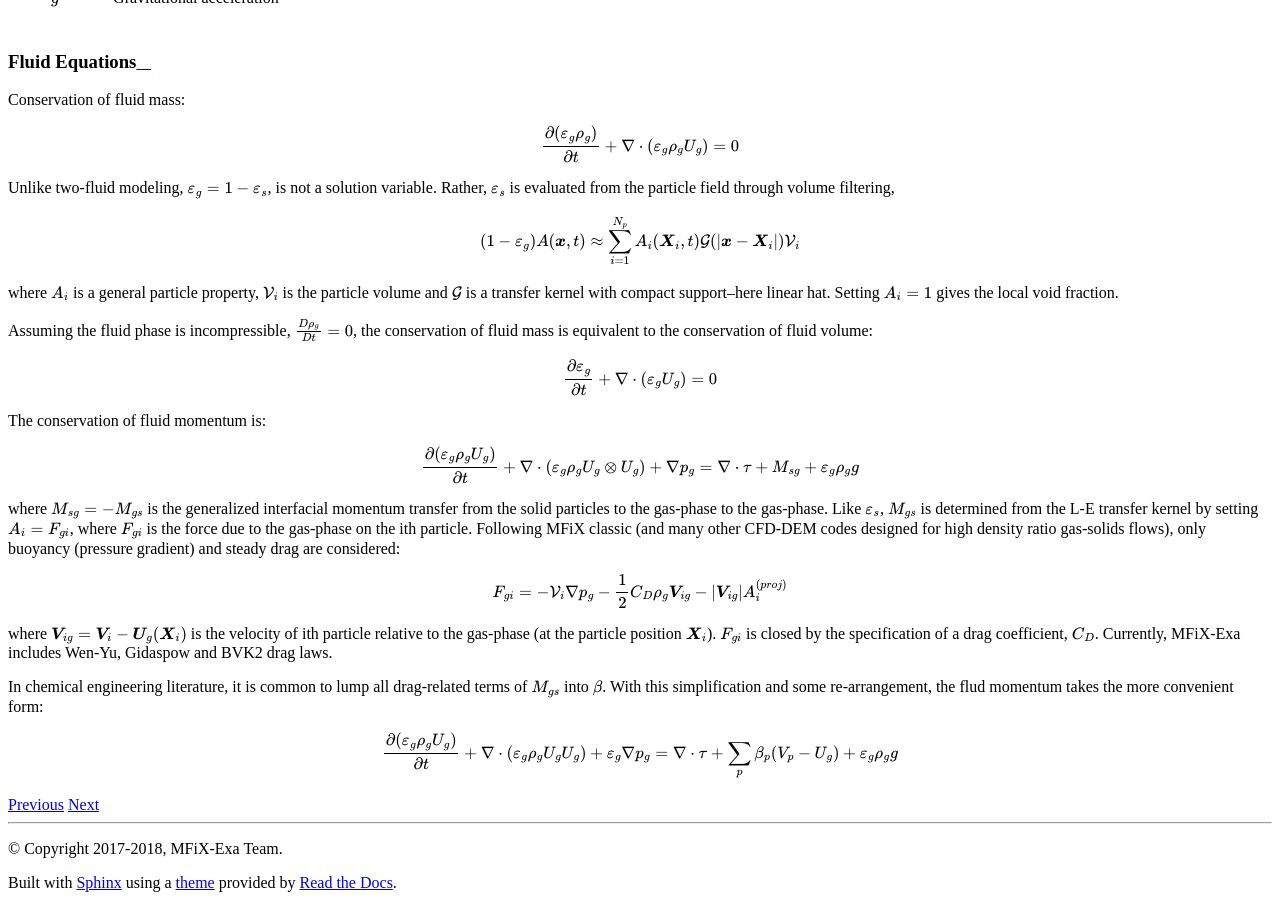
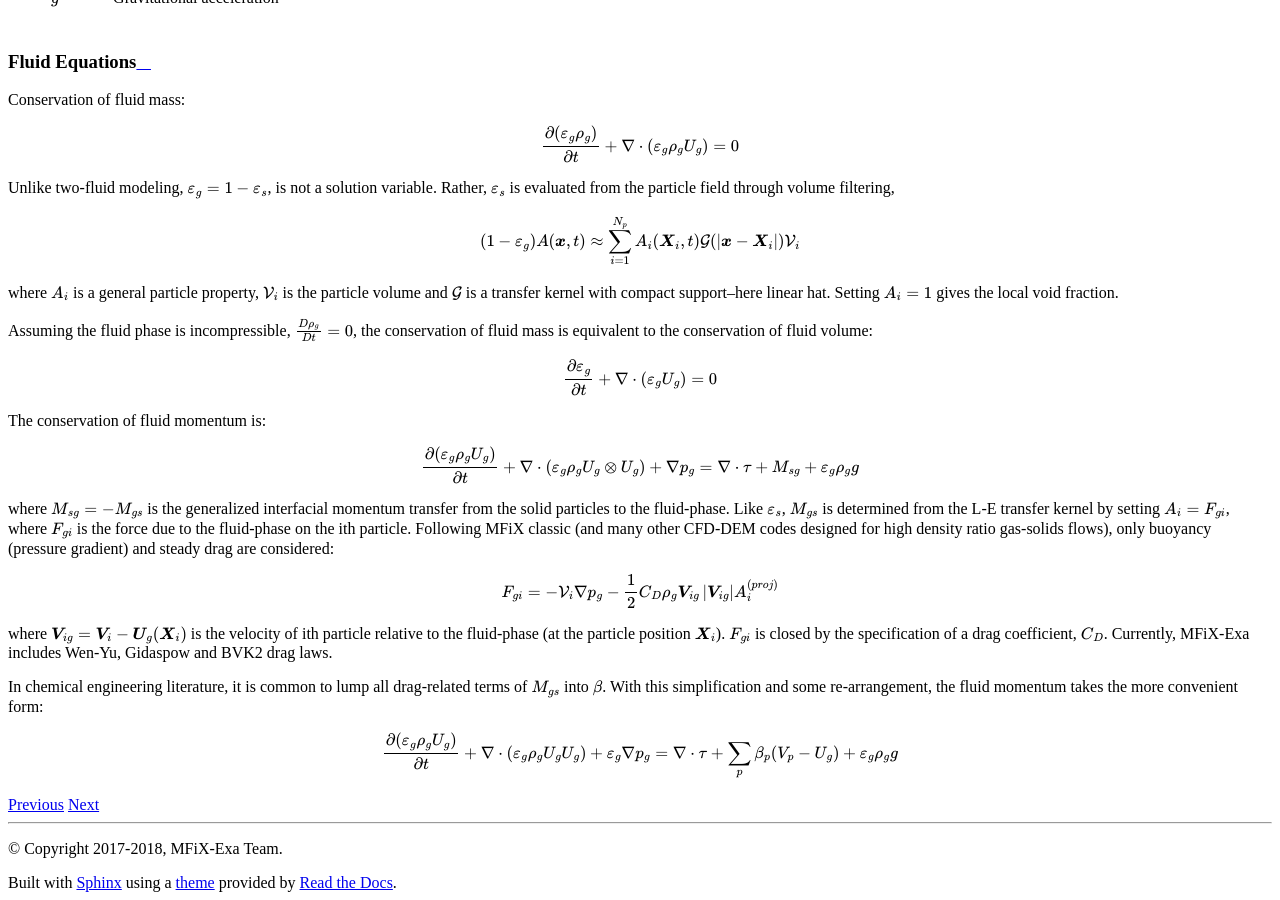
Before and after one commit to mwm126/MFIX-Exa, a Sphinx documentation site: the page built from docs/source/FluidEquations.rst, in a window 1280 px wide and 900 px high, scrolled down 764 px. Built offline with Sphinx 7.4.7 and the Read the Docs theme 2.0.0, drawn with Linux system fonts in a browser that asks for light colours.

Commit message:
WIP wdf fix bad error in fluid equations

```diff
--- a/docs/source/FluidEquations.rst
+++ b/docs/source/FluidEquations.rst
@@ -47,18 +47,18 @@ The conservation of fluid momentum is:
    = \nabla \cdot \tau + M_{sg} + \varepsilon_g \rho_g g
 
 where :math:`M_{sg} = - M_{gs}` is the generalized interfacial momentum transfer from
-the solid particles to the gas-phase to the gas-phase. Like :math:`\varepsilon_s`,
+the solid particles to the fluid-phase. Like :math:`\varepsilon_s`,
 :math:`M_{gs}` is determined from the L-E transfer kernel by setting :math:`A_i = F_{gi}`,
-where :math:`F_{gi}` is the force due to the gas-phase on the ith particle. Following
+where :math:`F_{gi}` is the force due to the fluid-phase on the ith particle. Following
 MFiX classic (and many other CFD-DEM codes designed for high density ratio gas-solids
 flows), only buoyancy (pressure gradient) and steady drag are considered:
 
 .. math::
    F_{gi} = - \mathcal{V}_i \nabla p_g
-   - \frac{1}{2} C_D \rho_g \boldsymbol{V}_{ig} -  \left|\boldsymbol{V}_{ig}\right| A_i^{(proj)}
+   - \frac{1}{2} C_D \rho_g \boldsymbol{V}_{ig} \left|\boldsymbol{V}_{ig}\right| A_i^{(proj)}
 
 where :math:`\boldsymbol{V}_{ig} = \boldsymbol{V}_i - \boldsymbol{U}_g ( \boldsymbol{X}_i )`
-is the velocity of ith particle relative to the gas-phase (at the particle position
+is the velocity of ith particle relative to the fluid-phase (at the particle position
 :math:`\boldsymbol{X}_i`). :math:`F_{gi}` is closed by the specification of a drag
 coefficient, :math:`C_D`. Currently, MFiX-Exa includes Wen-Yu, Gidaspow and BVK2 drag laws.
 
@@ -73,7 +73,7 @@ coefficient, :math:`C_D`. Currently, MFiX-Exa includes Wen-Yu, Gidaspow and BVK2
 
 In chemical engineering literature, it is common to lump all drag-related terms of
 :math:`M_{gs}` into :math:`\beta`. With this simplification and some re-arrangement,
-the flud momentum takes the more convenient form:
+the fluid momentum takes the more convenient form:
 
 .. math:: \frac{ \partial (\varepsilon_g \rho_g U_g)}{\partial t}
    + \nabla \cdot (\varepsilon_g \rho_g U_g U_g) + \varepsilon_g \nabla p_g
```
